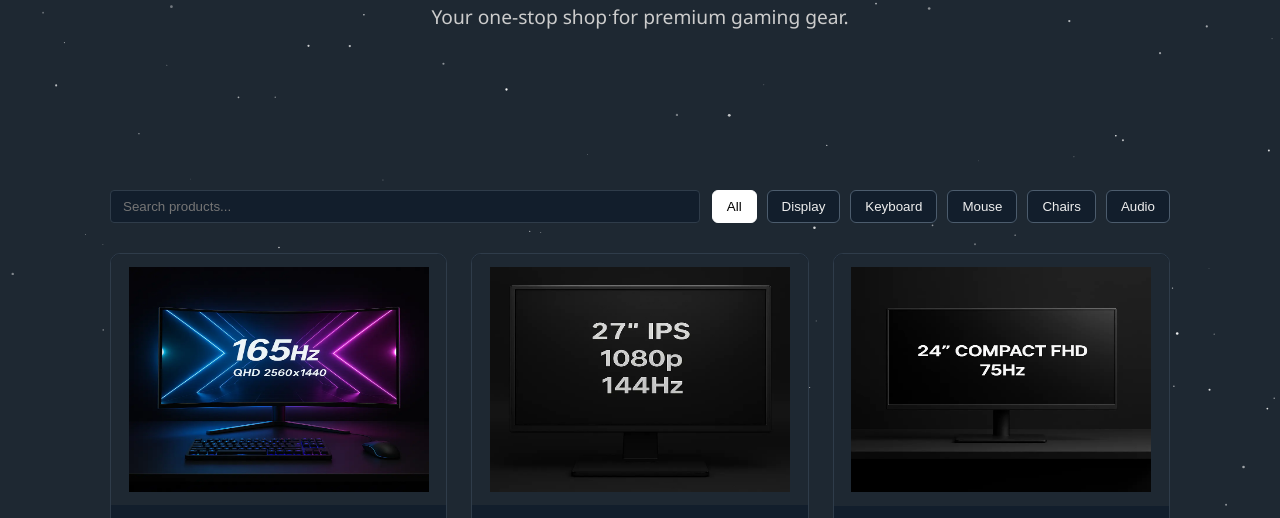
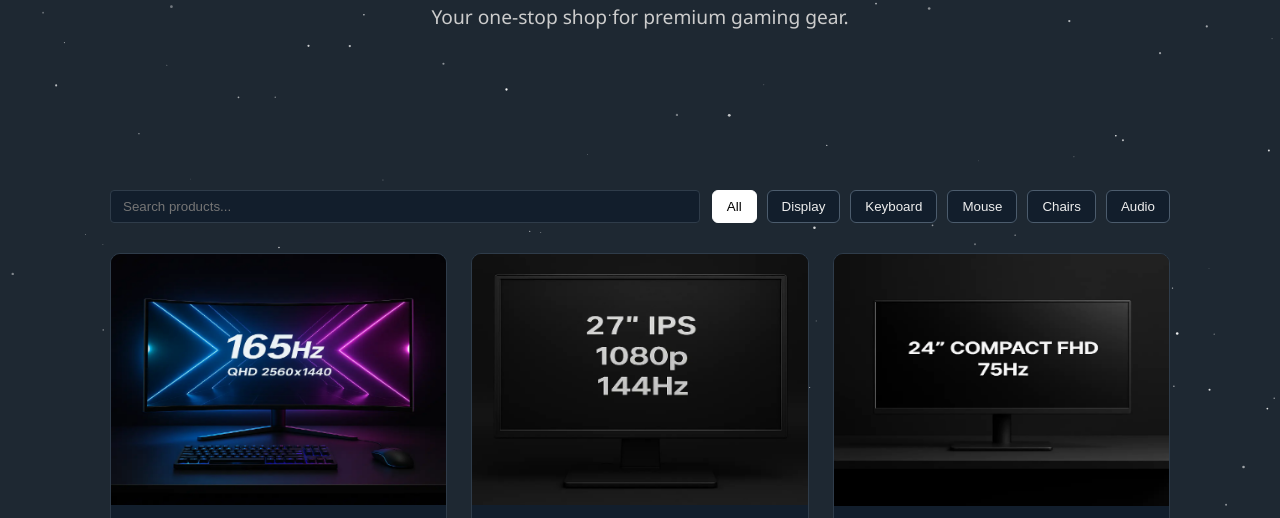
Before and after one commit to JuliusLabs/products-tab, a plain HTML site: page index.html in a window 1280 px wide. Shown: the part 239-757 px from the top of the page. Drawn offline with Linux system fonts and the light colour scheme.

Commit message:
modified:   index.html

```diff
--- a/index.html
+++ b/index.html
@@ -150,12 +150,18 @@
 
     .product-thumb {
       width: 100%;
-      aspect-ratio: 4/3;
       background: #1E2832;
       display: flex;
+      justify-content: center;
       align-items: center;
-      justify-content: center;
-      overflow: hidden;
+    }
+
+    /* 🔥 FIX: canvas always visible size */
+    .product-thumb canvas {
+      width: 100% !important;
+      height: auto !important;
+      aspect-ratio: 4/3;
+      display: block;
     }
 
     .product-info {
@@ -401,7 +407,7 @@
     animateSky();
 
     /* ------------------------------------------ */
-    /* ALWAYS SHOW PLACEHOLDER UNTIL IMAGE LOADS  */
+    /* PLACEHOLDER ALWAYS SHOWS FIRST             */
     /* ------------------------------------------ */
 
     function drawPlaceholder(canvas, category) {
@@ -431,7 +437,7 @@
     }
 
     /* ------------------------------------------ */
-    /* PRODUCT LIST                                */
+    /* PRODUCT DATA                               */
     /* ------------------------------------------ */
 
     const products = [
@@ -526,11 +532,9 @@
       const grid = document.getElementById("productGrid");
       grid.innerHTML = "";
 
-      const list = products.filter(
-        p =>
-          (cat === "all" || p.category === cat) &&
-          (p.name.toLowerCase().includes(search) ||
-            p.description.toLowerCase().includes(search))
+      const list = products.filter(p =>
+        (cat === "all" || p.category === cat) &&
+        (p.name.toLowerCase().includes(search) || p.description.toLowerCase().includes(search))
       );
 
       list.forEach(p => {
@@ -550,25 +554,23 @@
 
         grid.appendChild(card);
 
-        const canvas = card.querySelector("canvas");
-        canvas.width = canvas.offsetWidth;
-        canvas.height = canvas.offsetWidth * 0.75;
+        const cvs = card.querySelector("canvas");
+        cvs.width = 400;     /* 🔥 FIXED SIZE */
+        cvs.height = 300;    /* 🔥 FIXED SIZE */
 
-        drawPlaceholder(canvas, p.category);
+        drawPlaceholder(cvs, p.category);
 
         if (p.images.length > 0) {
           const img = new Image();
           img.src = p.images[0];
 
           img.onload = () => {
-            const cx = canvas.getContext("2d");
-            cx.clearRect(0, 0, canvas.width, canvas.height);
-            cx.drawImage(img, 0, 0, canvas.width, canvas.height);
+            const cctx = cvs.getContext("2d");
+            cctx.clearRect(0, 0, cvs.width, cvs.height);
+            cctx.drawImage(img, 0, 0, cvs.width, cvs.height);
           };
 
-          img.onerror = () => {
-            // keep placeholder
-          };
+          img.onerror = () => { /* leave placeholder */ };
         }
 
         card.querySelector(".btn-details").onclick = () => viewDetails(p);
@@ -576,7 +578,7 @@
     }
 
     /* ------------------------------------------ */
-    /* VIEW DETAILS MODAL                         */
+    /* DETAILS MODAL                              */
     /* ------------------------------------------ */
 
     function viewDetails(prod) {
@@ -585,6 +587,7 @@
 
       const specList = document.getElementById("modalSpecs");
       specList.innerHTML = "";
+
       for (const key in prod.specs) {
         const li = document.createElement("li");
         li.textContent = `${key}: ${prod.specs[key]}`;
@@ -611,9 +614,7 @@
           cctx.drawImage(img, 0, 0, cvs.width, cvs.height);
         };
 
-        img.onerror = () => {
-          // leave placeholder visible
-        };
+        img.onerror = () => { /* keep placeholder */ };
       });
 
       document.getElementById("productModal").style.display = "flex";
@@ -624,7 +625,7 @@
     }
 
     /* ------------------------------------------ */
-    /* CATEGORY & SEARCH EVENTS                    */
+    /* CATEGORY / SEARCH                          */
     /* ------------------------------------------ */
 
     const catBtns = document.querySelectorAll(".categories button");
```
